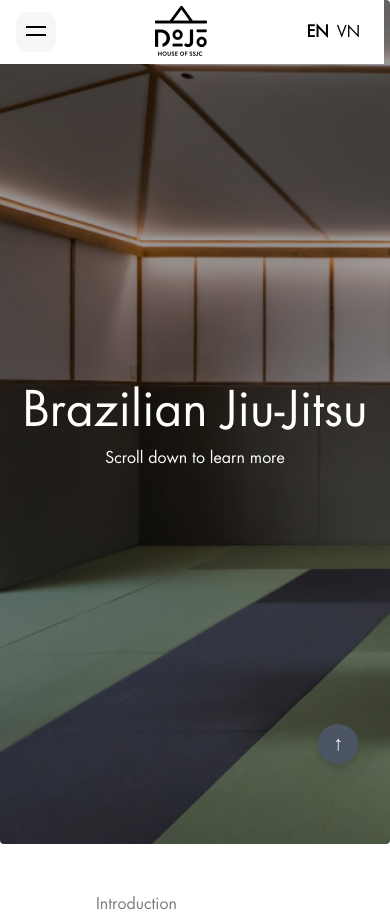
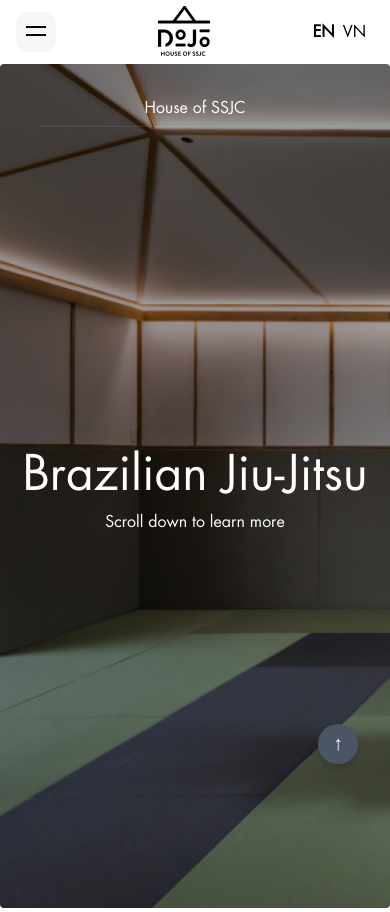
Before and after one commit to akpascalp/ssjc-site, a Vue app: page /bjj in a window 390 px wide. Shown: the top 912 px of the page. Built offline with nearby package versions, Linux system fonts and the light colour scheme.

Commit message:
Fix Sidebar mobile

```diff
--- a/src/layouts/LayoutDefault.vue
+++ b/src/layouts/LayoutDefault.vue
@@ -1,6 +1,6 @@
 <template>
-    <div class="flex flex-col h-full">
-        <div class="flex">
+    <div class="flex flex-col">
+        <div class="flex flex-col">
             <SiteSidebar />
             <main class="sm:pl-[120px] z-0 overflow-x-hidden">
                 <router-view />
--- a/src/layouts/partials/Sidebar.vue
+++ b/src/layouts/partials/Sidebar.vue
@@ -1,6 +1,6 @@
 <template>
   <div class="relative z-40">
-    <div class="absolute sm:fixed grid grid-flow-col w-96 h-16 items-center px-4 bg-white sm:justify-items-center sm:w-[120px] sm:h-screen sm:inset-y-0 sm:left-0 sm:grid-flow-row">
+    <div class="sm:fixed grid grid-flow-col w-full h-16 items-center px-4 bg-white sm:justify-items-center sm:w-[120px] sm:h-screen sm:inset-y-0 sm:left-0 sm:grid-flow-row">
       <button class="justify-self-start sm:justify-self-center sm:mb-48 w-10 h-10 relative focus:outline-none bg-[#B4B4B4]/[.1] rounded-[12px]"
         @click="showMenu = !showMenu">
         <div class="block w-5 absolute left-1/2 top-1/2 transform -translate-x-1/2 -translate-y-1/2">
```
